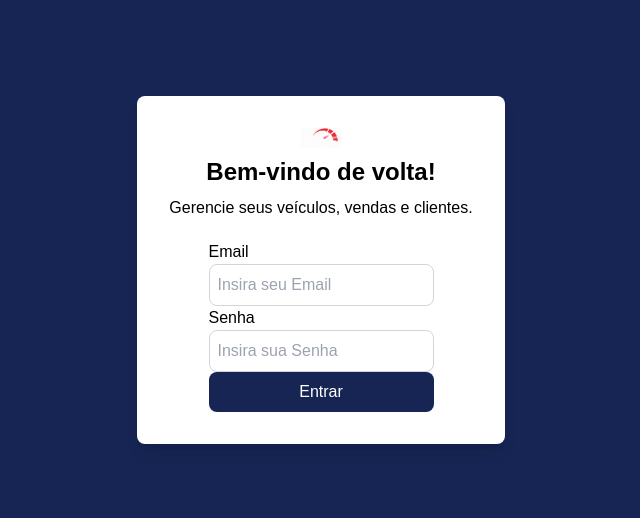
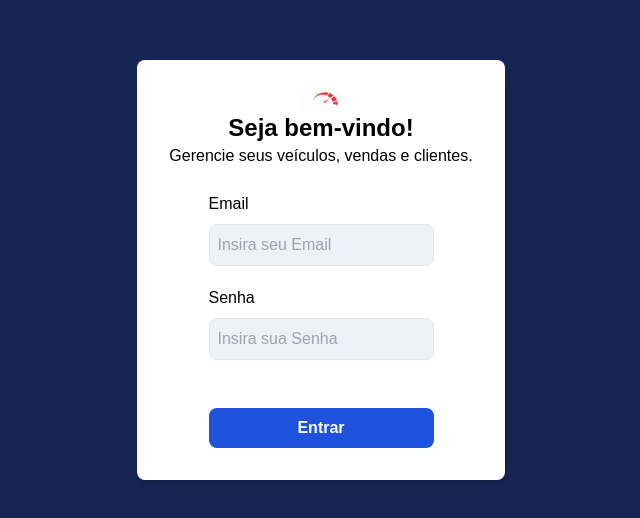
Before and after one commit to lukinhasc-dev/speedauto, a React (Vite) app in the folder front-end/: page / in a window 1280 px wide. Shown: the part 130-648 px from the top of the page, without its empty margins (319-959 px from the left). Built offline with nearby package versions, Linux system fonts and the light colour scheme.

Commit message:
ajustes na pagina de login pt2

```diff
--- a/front-end/src/index.css
+++ b/front-end/src/index.css
@@ -2,12 +2,11 @@
 @tailwind components;
 @tailwind utilities;
 
-@import url('https://fonts.googleapis.com/css2?family=Poppins:wght@400;500;600;700&display=swap');
-
+@import url('https://fonts.googleapis.com/css2?family=Poppins:wght@400;700&display=swap');
 
 body {
+  font-family: 'Poppins', sans-serif;
   margin: 0;
   padding: 0;
   box-sizing: border-box;
-  font-family: 'Poppins', sans-serif;
 }
--- a/front-end/src/pages/Login.tsx
+++ b/front-end/src/pages/Login.tsx
@@ -5,29 +5,29 @@ export default function Login() {
     <div className='bg-blue-950 flex flex-col justify-center items-center h-screen w-screen'>
 
       {/*Card*/}
-      <div className='bg-white rounded-lg shadow-lg p-8 flex flex-col justify-center items-center gap-2'>
+      <div className='bg-white rounded-lg shadow-lg p-8 flex flex-col justify-center items-center w-auto h-auto'>
         <img src={Assets} alt="SpeedAuto" className='flex justify-center items-center w-10 h-15' />
-        <h1 className='font-bold font-poppins text-2xl'>Bem-vindo de volta!</h1>
+        <h1 className='font-bold font-poppins text-2xl'>Seja bem-vindo!</h1>
         <p className='font-poppins text-1xl'>Gerencie seus veículos, vendas e clientes.</p>
 
 
         {/*Forms*/}
         <form className='flex flex-col gap-0 mt-3'>
-          <label htmlFor="email" className=''>Email</label>
+          <label htmlFor="email" className='mb-2 mt-3'>Email</label>
           <input
             type="email"
             id="email"
             placeholder="Insira seu Email"
-            className='border border-gray-300 rounded-lg p-2'
+            className='border bg-[#EDF2F7] border-gray-200 rounded-lg p-2 font-poppins mb-2'
           />
-          <label htmlFor="passsword">Senha</label>
+          <label htmlFor="passsword" className='mb-2 mt-3'>Senha</label>
           <input
             type="password"
             id="password"
             placeholder="Insira sua Senha"
-            className='border border-gray-300 rounded-lg p-2'
+            className='border bg-[#EDF2F7] border-gray-200 rounded-lg p-2 font-poppins mb-2'
           />
-          <button className='bg-blue-950 text-white rounded-lg p-2'>Entrar</button>
+          <button className='bg-[#1f52dc] text-white rounded-lg p-2 font-semibold mt-10'>Entrar</button>
         </form>
       </div>
 
```
